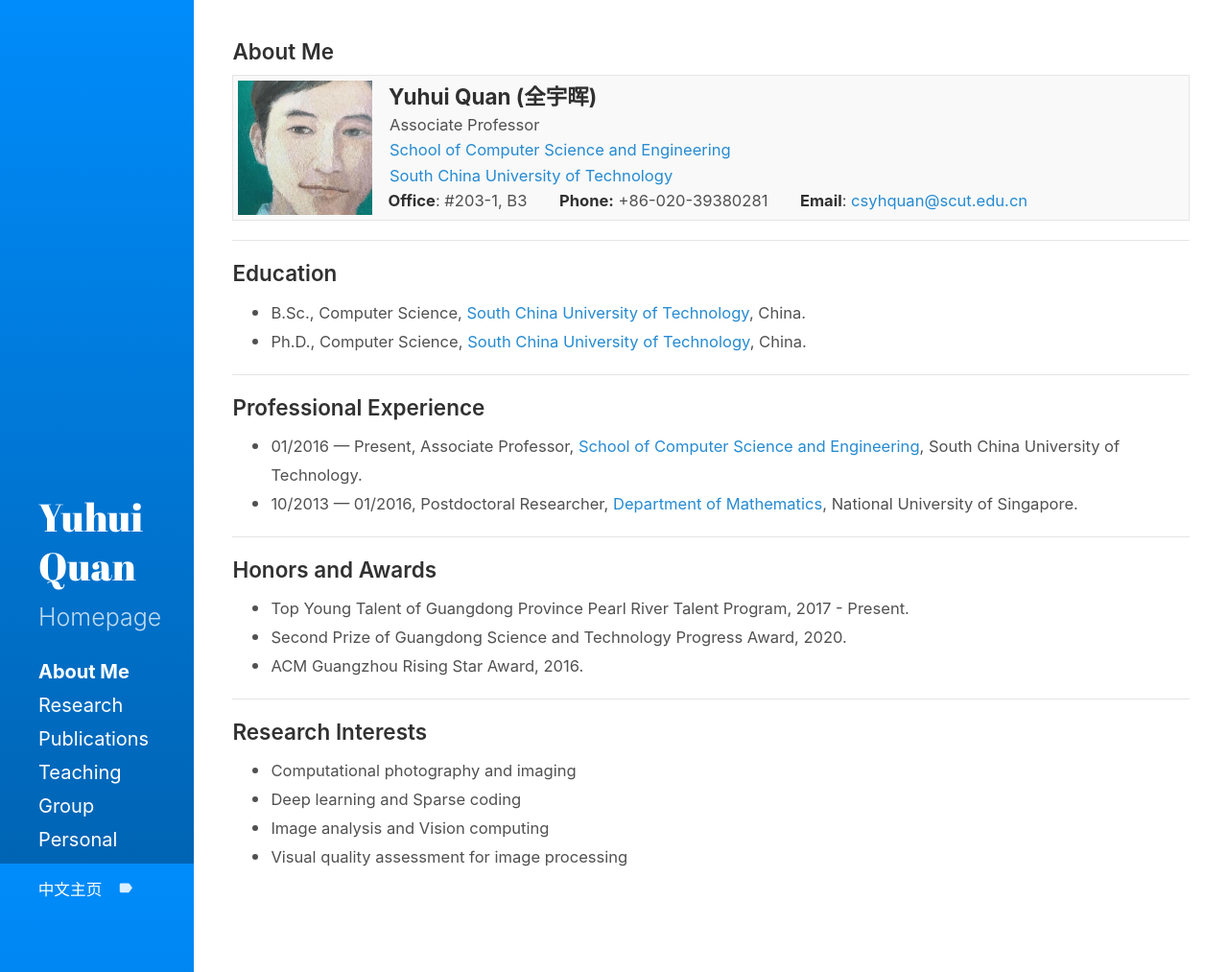
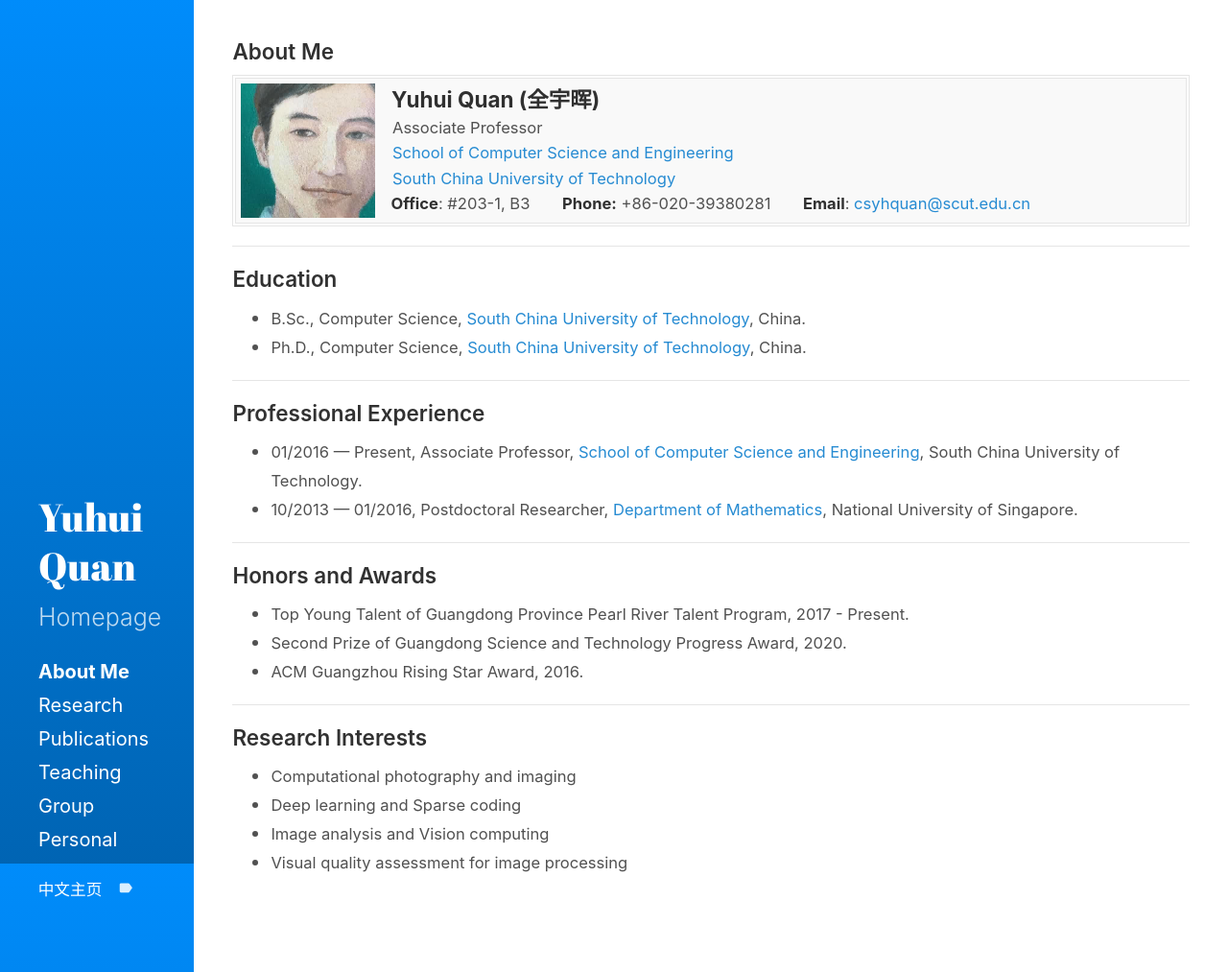
Before and after one commit to csyhquan/csyhquan.github.io, a Jekyll site: the page built from index.html, in a window 1280 px wide and 1013 px high. Shown: the whole window at 96% size. Built offline with Jekyll 4.4.1, drawn with Linux system fonts in a browser that asks for light colours; the list of posts is cut into pages by our own code.

Commit message:
Update _base.scss

```diff
--- a/_sass/hydeout/_base.scss
+++ b/_sass/hydeout/_base.scss
@@ -52,7 +52,7 @@ a {
 
 table {
   //border: 1px solid $border-color;
-  border-collapse: collapse;
+  //border-collapse: collapse;
   font-size: 100%;
   //width: 100%;
 }
```
